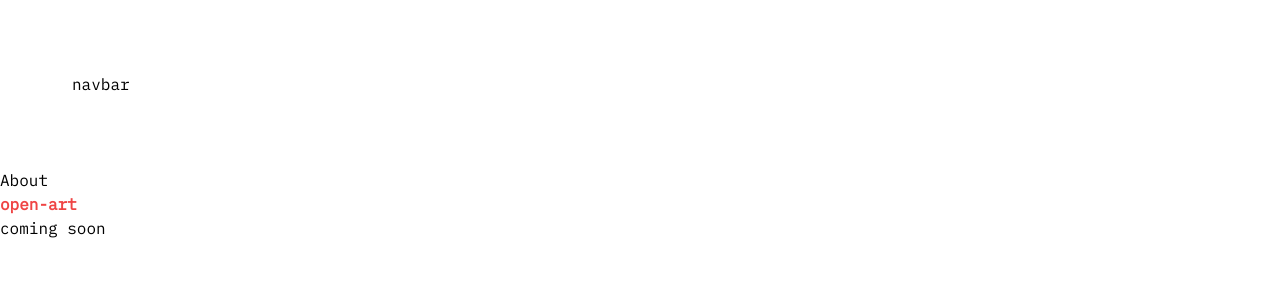
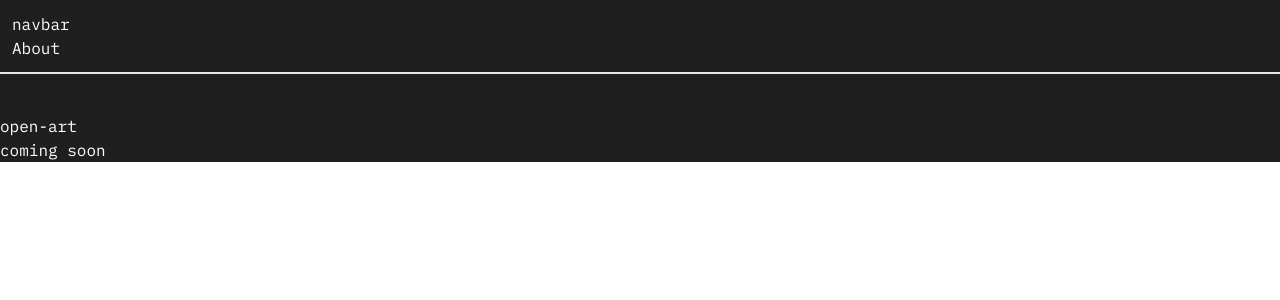
Before and after one commit to a-t-klein/open-art, a Next.js app: page / in a window 1280 px wide. Shown: the top 300 px of the page. Built offline with nearby package versions, Linux system fonts and the light colour scheme.

Commit message:
home page start ;

```diff
--- a/package.json
+++ b/package.json
@@ -2,6 +2,10 @@
   "name": "open-art",
   "version": "0.1.0",
   "private": true,
+  "author": {
+    "name": "alex t. klein",
+    "email": "alxtkln@gmail.com"
+  },
   "scripts": {
     "dev": "next dev",
     "build": "next build",
@@ -25,6 +29,7 @@
   "devDependencies": {
     "autoprefixer": "^10.4.14",
     "postcss": "^8.4.27",
+    "prettier-plugin-tailwindcss": "^0.4.1",
     "tailwindcss": "^3.3.3"
   }
 }
--- a/src/app/containers/Navbar.tsx
+++ b/src/app/containers/Navbar.tsx
@@ -2,15 +2,32 @@ import Link from "next/link";
 
 const Navbar = (): React.JSX.Element => {
   return (
-    <>
-      <h1 className="m-9 p-9"> navbar</h1>
+    <div className="w-full mb-10 p-3 border-b-2 border-black-500">
+      <h1> navbar</h1>
       <ul>
         <li>
           <Link href="/home/about">About</Link>
         </li>
       </ul>
-    </>
+    </div>
   );
 };
 
 export default Navbar;
+
+
+//left side
+
+//logo
+//some into stacked
+
+
+
+//right side//
+
+// light/dark mode;
+// github
+// signup
+// signin
+// contact
+// about
--- a/src/app/globals.css
+++ b/src/app/globals.css
@@ -1,3 +1,7 @@
 @tailwind base;
 @tailwind components;
 @tailwind utilities;
+
+:root {
+  --background: #201f1f;
+}
--- a/src/app/page.tsx
+++ b/src/app/page.tsx
@@ -3,9 +3,14 @@ import "tailwindcss/tailwind.css";
 
 export default function Home() {
   return (
-    <main>
+    <main
+      className={`
+      bg-background
+      text-white
+    `}
+    >
       <Navbar />
-      <div className="text-red-500 font-bold">open-art</div>
+      <div>open-art</div>
       <div>coming soon</div>
     </main>
   );
--- a/tailwind.config.js
+++ b/tailwind.config.js
@@ -2,7 +2,11 @@
 module.exports = {
   content: ["./src/**/*.{js,ts,jsx,tsx,mdx}"],
   theme: {
-    extend: {},
+    extend: {
+      colors: {
+        background: "var(--background)",
+      },
+    },
   },
   plugins: [],
 };
```
Also changed, not shown: 1 other file (tests, documents, lock files or other folders).
